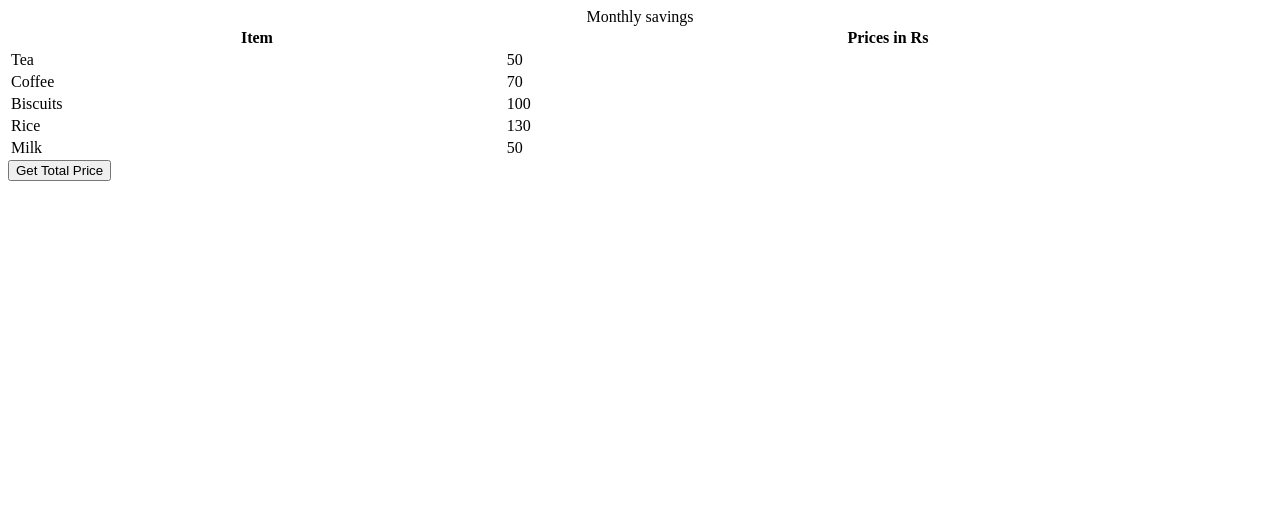
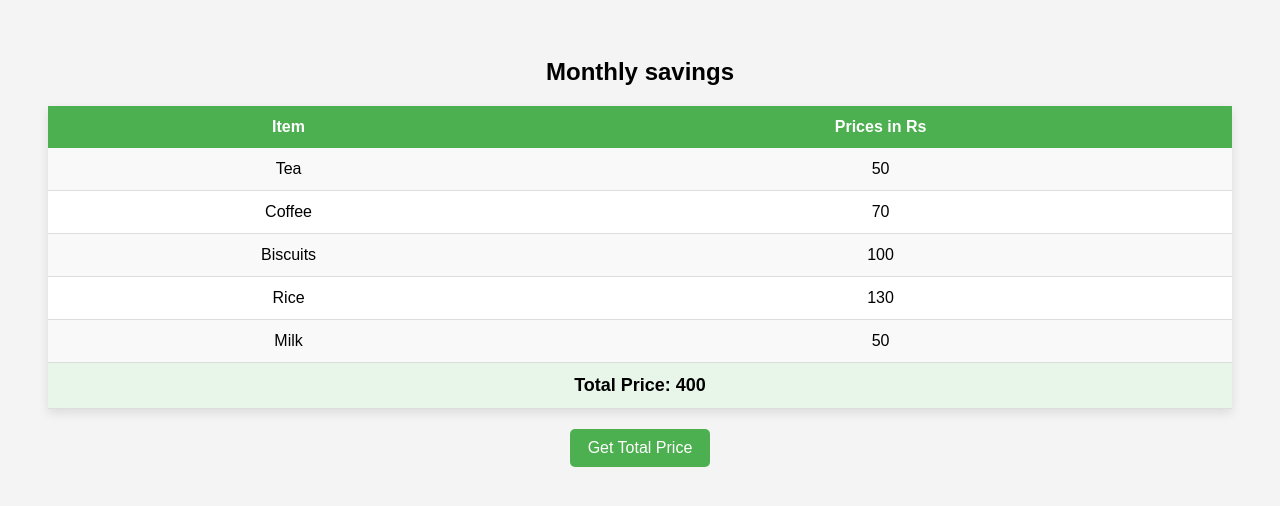
Before and after one commit to acciojob/grofers-checkout-Lokesh-0987, a website: page main.html in a window 1280 px wide. Both pictures are taken after a click on the button "Get Total Price". Drawn offline with Linux system fonts and the light colour scheme.

Commit message:
created a submission

```diff
--- a/script.js
+++ b/script.js
@@ -3,8 +3,31 @@ getSumBtn.append("Get Total Price");
 document.body.appendChild(getSumBtn);
 
 const getSum = () => {
-//Add your code here
 
+  // Select correct class name from your HTML
+  const prices = document.querySelectorAll(".price");
+
+  let total = 0;
+
+  prices.forEach(price => {
+    total += parseFloat(price.textContent);
+  });
+
+  // Remove old total row if exists
+  const oldTotal = document.getElementById("total-row");
+  if (oldTotal) oldTotal.remove();
+
+  const table = document.querySelector("table");
+
+  const newRow = document.createElement("tr");
+  newRow.id = "total-row";
+
+  const newCell = document.createElement("td");
+  newCell.colSpan = 2;
+  newCell.textContent = `Total Price: ${total}`;
+
+  newRow.appendChild(newCell);
+  table.appendChild(newRow);
 };
 
 getSumBtn.addEventListener("click", getSum);
--- a/styles.css
+++ b/styles.css
@@ -1,2 +1,69 @@
 
 /* Your CSS Code here. */
+/* Page Styling */
+body {
+  font-family: Arial, Helvetica, sans-serif;
+  background-color: #f4f4f4;
+  padding: 40px;
+  text-align: center;
+}
+
+/* Table Styling */
+table {
+  margin: 0 auto;
+  border-collapse: collapse;
+  width: 60%;
+  background-color: white;
+  box-shadow: 0 4px 10px rgba(0, 0, 0, 0.1);
+}
+
+caption {
+  font-size: 24px;
+  font-weight: bold;
+  padding: 10px;
+  margin-bottom: 10px;
+}
+
+th {
+  background-color: #4CAF50;
+  color: white;
+  padding: 12px;
+}
+
+td {
+  padding: 12px;
+  border-bottom: 1px solid #ddd;
+}
+
+/* Zebra Striping */
+tr:nth-child(even) {
+  background-color: #f9f9f9;
+}
+
+/* Hover Effect */
+tr:hover {
+  background-color: #f1f1f1;
+}
+
+/* Button Styling */
+button {
+  margin-top: 20px;
+  padding: 10px 18px;
+  font-size: 16px;
+  border: none;
+  background-color: #4CAF50;
+  color: white;
+  border-radius: 5px;
+  cursor: pointer;
+}
+
+button:hover {
+  background-color: #45a049;
+}
+
+/* Total Row */
+#total-row td {
+  font-weight: bold;
+  background-color: #e8f5e9;
+  font-size: 18px;
+}
```
